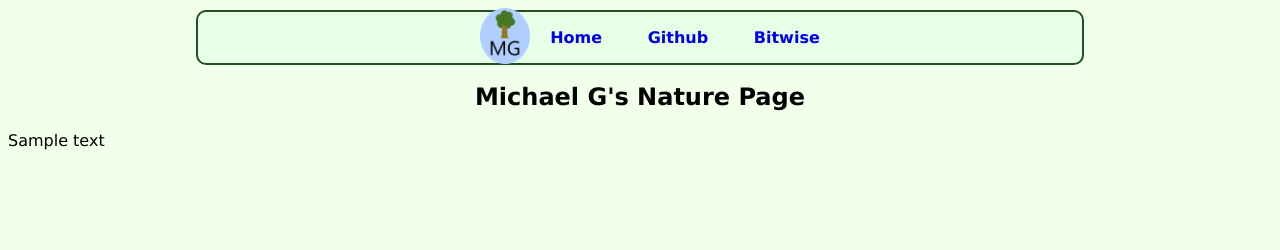
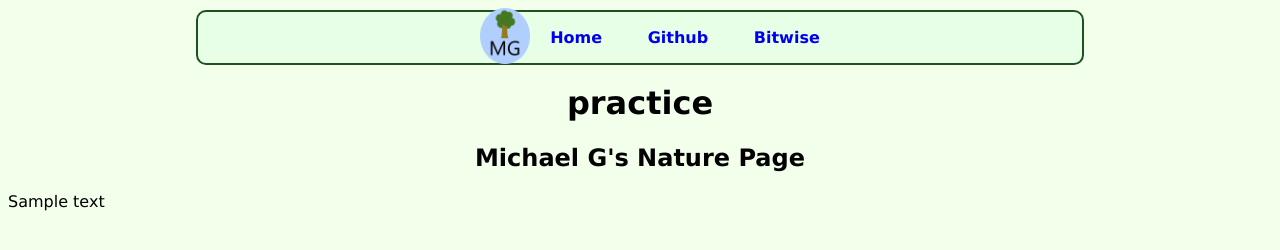
Before and after one commit to MGrunow1/github-practice, a plain HTML site: page index.html in a window 1280 px wide. Drawn offline with Linux system fonts and the light colour scheme.

Commit message:
added a div to index.html

```diff
--- a/index.html
+++ b/index.html
@@ -25,6 +25,11 @@
             </ul>
         </nav>
     </header>
+    <div>
+        <h1>
+            practice
+        </h1>
+    </div>
     <section>
         <h1>Michael G's Nature Page</h1>
         <p>
```
